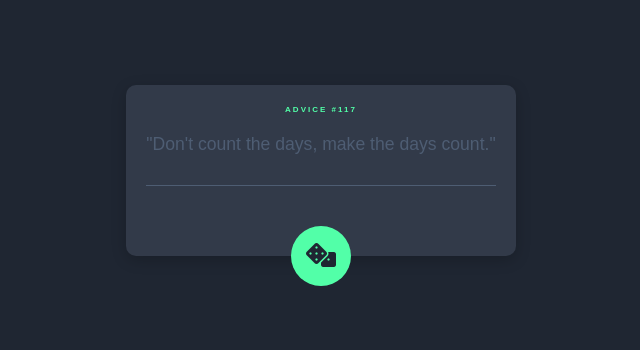
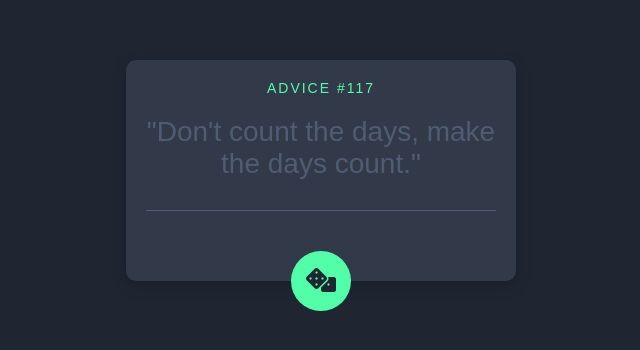
Before and after one commit to anasofiadm/advice-generator-app, a plain HTML site: page index.html in a window 1280 px wide. Shown: the part 230-580 px from the top of the page, without its empty margins (319-959 px from the left). Drawn offline with Linux system fonts and the light colour scheme.

Commit message:
Font size fixed

```diff
--- a/index.html
+++ b/index.html
@@ -5,10 +5,14 @@
     <meta name="viewport" content="width=device-width, initial-scale=1.0">
     <link rel="stylesheet"
   href="https://use.fontawesome.com/releases/v5.15.4/css/all.css">
+  <link rel="preconnect" href="https://fonts.googleapis.com">
+<link rel="preconnect" href="https://fonts.gstatic.com" crossorigin>
+<link href="https://fonts.googleapis.com/css2?family=Manrope:wght@200..800&display=swap" rel="stylesheet">
     <title>Advice Generator App</title>
     <style>
         body {
             background-color: hsl(218, 23%, 16%);
+            font-family: "Manrope", sans-serif;
             display: flex;
             justify-content: center;
             align-items: center;
@@ -31,15 +35,13 @@
 
         .advice-number {
             margin-bottom: 20px;
-            font-weight: bold;
             letter-spacing: 2px;
-            font-size: 0.5em;
-
+            font-size: 14px;
         }
 
         .advice-text {
             color: hsl(217, 19%, 38%);
-            font-size: 1.1em;
+            font-size: 28px;
             margin-bottom: 30px;
         }
 
```
